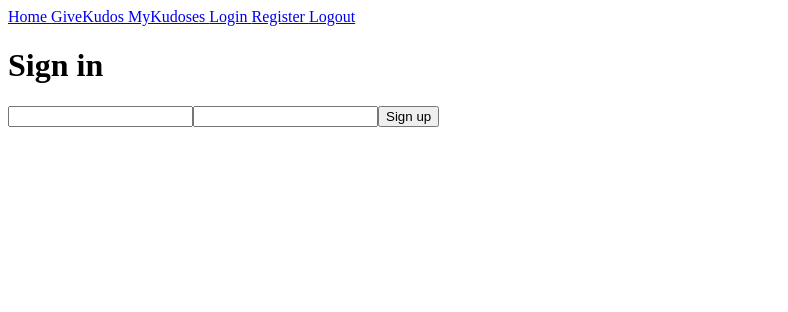
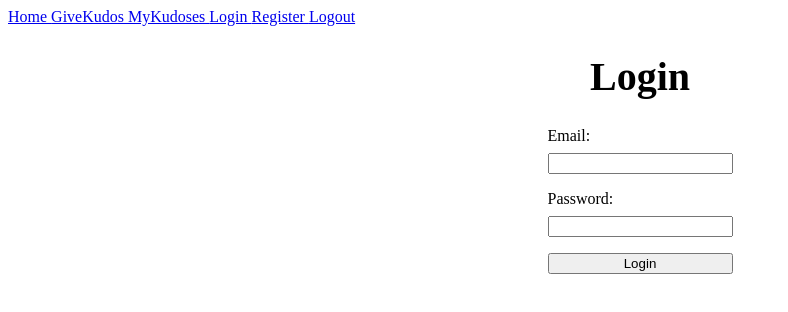
Before and after one commit to oskargaw/kudos-fest, a React (Create React App) app: page /login in a window 1280 px wide. Shown: the top 312 px of the page, without its empty margins (0-788 px from the left). Built offline with nearby package versions, Linux system fonts and the light colour scheme.

Commit message:
styles: add basic styles for login form [CU-c8zz0d]

```diff
--- a/src/pages/Login/Login.tsx
+++ b/src/pages/Login/Login.tsx
@@ -1,75 +1,89 @@
-import { ReactNode, useContext, useState } from "react";
-import { useMutation } from "@apollo/client";
-import { Formik, Form, Field, ErrorMessage } from "formik";
-import * as Yup from "yup";
-import { AuthContext } from "../../context/authContext";
+import { ReactNode, useContext, useState } from 'react';
+import { useMutation } from '@apollo/client';
+import { Formik, Form, Field, ErrorMessage } from 'formik';
+import * as Yup from 'yup';
+import { RouteComponentProps } from 'react-router-dom';
+
+import { AuthContext } from '../../context/authContext';
 import { LOGIN_USER } from './graphql/login.mutations';
-import { History } from 'history';
-
-interface Props {
-  history: History
-};
+import {
+  StyledContainer,
+  StyledPageTitle,
+  StyledFormContainer,
+  StyledForm,
+  StyledField,
+  StyledErrorMessage,
+  StyledFieldLabel,
+} from '../shared/styles';
 
 const LoginSchema = Yup.object().shape({
-  email: Yup.string().email().required("Please provide your email"),
-  password: Yup.string().required("Please provide a password"),
-})
+  email: Yup.string().email().required('Please provide your email'),
+  password: Yup.string().required('Please provide a password'),
+});
 
-const Login = (props: Props) => {
+const Login = (props: RouteComponentProps) => {
   const [backendErrors, setBackendErrors] = useState({});
   const [formValues, setFormValues] = useState({
-    email: "",
-    password: ""
-  })
+    email: '',
+    password: '',
+  });
   const context = useContext(AuthContext);
-  const [loginUser, {loading: loadingLoginUser}] = useMutation(
-    LOGIN_USER,
-    {
-      update(_, {data: {login: userData}}) {
+
+  const [loginUser, { loading: loadingLoginUser }] = useMutation(LOGIN_USER, {
+    update(_, { data: { login: userData } }) {
       context.login(userData);
-        props.history.push("/")
+      props.history.push('/');
     },
     onError(err) {
       console.log(err);
 
       if (err.graphQLErrors[0].extensions) {
-          const errors = err.graphQLErrors[0].extensions.exception.errors
+        const errors = err.graphQLErrors[0].extensions.exception.errors;
         console.log(errors);
         setBackendErrors(errors);
       }
     },
     variables: formValues,
-    }
-  )
+  });
 
+  //TODO: styles to be changed later
   return (
-    <div>
-      {loadingLoginUser ? 'Loading' : (
+    <StyledContainer>
       <>
-          <h1>Sign in</h1>
+        <StyledPageTitle>Login</StyledPageTitle>
+        <StyledFormContainer>
           <Formik
             initialValues={{
               email: '',
-              password: ''
+              password: '',
             }}
             validationSchema={LoginSchema}
-            onSubmit={(values)=>{
+            onSubmit={(values) => {
               setFormValues(values);
-              loginUser()
+              loginUser();
             }}
           >
-            <Form>
-              <Field name="email" type="email" />
-              <ErrorMessage component="div" name="email" />
+            <StyledForm component={<Form />}>
+              <StyledFieldLabel>Email: </StyledFieldLabel>
+              <StyledField component={<Field name="email" type="email" />} />
+              <StyledErrorMessage
+                component={<ErrorMessage component="div" name="email" />}
+              />
 
-              <Field name="password" type="password" />
-              <ErrorMessage component="div" name="password" />
+              <StyledFieldLabel>Password: </StyledFieldLabel>
+              <StyledField
+                component={<Field name="password" type="password" />}
+              />
+              <StyledErrorMessage
+                component={<ErrorMessage component="div" name="password" />}
+              />
 
-              <button type="submit">Sign up</button>
-            </Form>
+              <button type="submit">Login</button>
+            </StyledForm>
           </Formik>
+        </StyledFormContainer>
       </>
-      )}
+      {loadingLoginUser && <div>Loading</div>}
       {Object.keys(backendErrors).length > 0 && (
         <div>
           <ul>
@@ -79,7 +93,7 @@ const Login = (props: Props) => {
           </ul>
         </div>
       )}
-    </div>
+    </StyledContainer>
   );
 };
 
```
Lines whose indentation alone changed are shown as unchanged.
